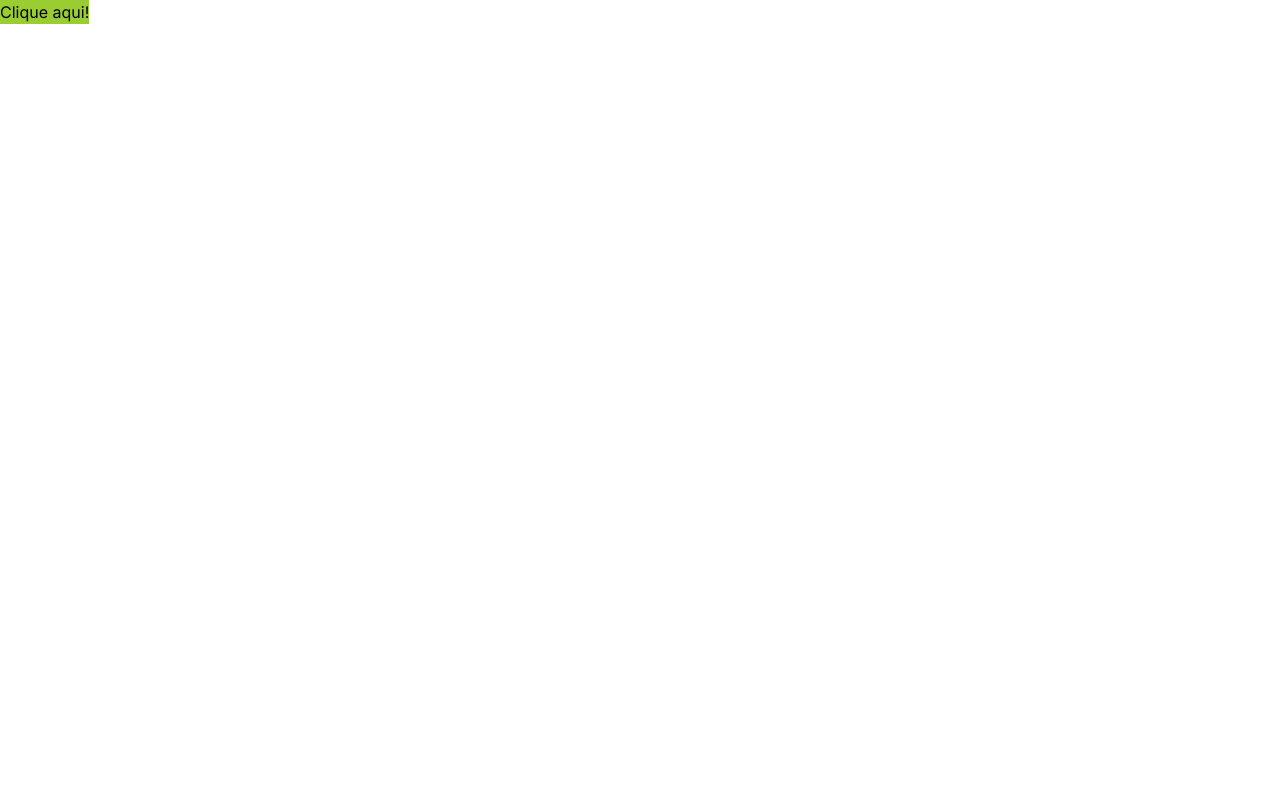
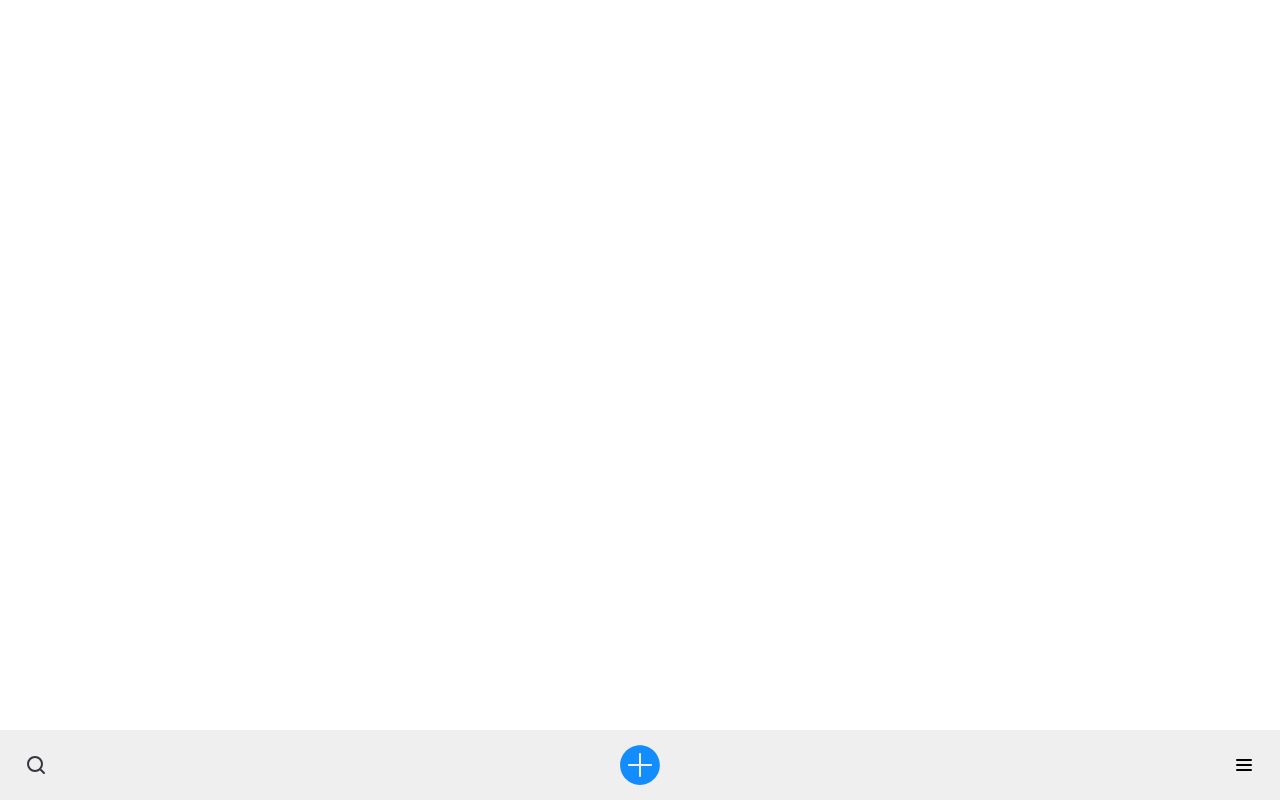
Before and after one commit to Somehow-I-Code/marquei, a Next.js app: page / in a window 1280 px wide. Built offline with nearby package versions, Linux system fonts and the light colour scheme.

Commit message:
SCRUM-7-navigation-bar

```diff
--- a/src/app/page.tsx
+++ b/src/app/page.tsx
@@ -1,12 +1,71 @@
-"use client"
-import "./style.css"
+"use client";
+import "./style.css";
 
 export default function Home() {
   return (
-    <button onClick={function(){
-      alert("Olá mundo!")
-    }}>
-      Clique aqui!
-    </button>
+    <div className="navigation-bar">
+      <div>
+        <svg
+          width="24"
+          height="24"
+          viewBox="0 0 24 24"
+          fill="none"
+          xmlns="http://www.w3.org/2000/svg"
+        >
+          <circle cx="11" cy="11" r="7" stroke="#33363F" stroke-width="2" />
+          <path
+            d="M20 20L17 17"
+            stroke="#33363F"
+            stroke-width="2"
+            stroke-linecap="round"
+          />
+        </svg>
+      </div>
+      <div>
+        <svg
+          width="54"
+          height="54"
+          viewBox="0 0 54 54"
+          fill="none"
+          xmlns="http://www.w3.org/2000/svg"
+        >
+          <path
+            fill-rule="evenodd"
+            clip-rule="evenodd"
+            d="M46.875 27C46.875 37.9767 37.9767 46.875 27 46.875C16.0233 46.875 7.125 37.9767 7.125 27C7.125 16.0233 16.0233 7.125 27 7.125C37.9767 7.125 46.875 16.0233 46.875 27ZM27 39.0417C26.4477 39.0417 26 38.594 26 38.0417V28H15.9583C15.406 28 14.9583 27.5523 14.9583 27C14.9583 26.4477 15.406 26 15.9583 26H26V15.9583C26 15.4061 26.4477 14.9583 27 14.9583C27.5523 14.9583 28 15.4061 28 15.9583V26H38.0417C38.594 26 39.0417 26.4477 39.0417 27C39.0417 27.5523 38.594 28 38.0417 28H28V38.0417C28 38.594 27.5523 39.0417 27 39.0417Z"
+            fill="#0085FF"
+            fill-opacity="0.92"
+          />
+        </svg>
+      </div>
+      <div>
+        <svg
+          width="24"
+          height="24"
+          viewBox="0 0 24 24"
+          fill="none"
+          xmlns="http://www.w3.org/2000/svg"
+        >
+          <path
+            d="M5 7H19"
+            stroke="black"
+            stroke-width="2"
+            stroke-linecap="round"
+          />
+          <path
+            d="M5 12H19"
+            stroke="black"
+            stroke-width="2"
+            stroke-linecap="round"
+          />
+          <path
+            d="M5 17H19"
+            stroke="black"
+            stroke-width="2"
+            stroke-linecap="round"
+          />
+        </svg>
+      </div>
+    </div>
   );
 }
--- a/src/app/style.css
+++ b/src/app/style.css
@@ -1,3 +1,13 @@
-button {
-    background-color: yellowgreen;
-};
+.navigation-bar {
+  background-color: #efefef;
+  position: fixed;
+  bottom: 0;
+  left: 0;
+  right: 0;
+  display: flex;
+  justify-content: space-between;
+  padding: 8px;
+  padding-left: 24px;
+  padding-right: 24px;
+  align-items: center;
+}
```
